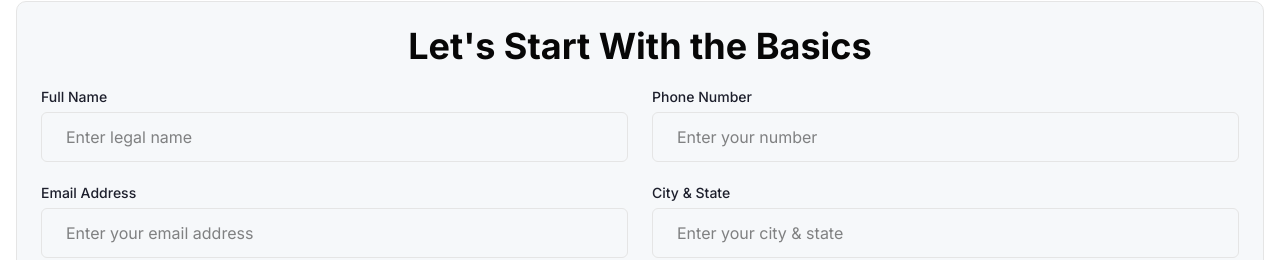
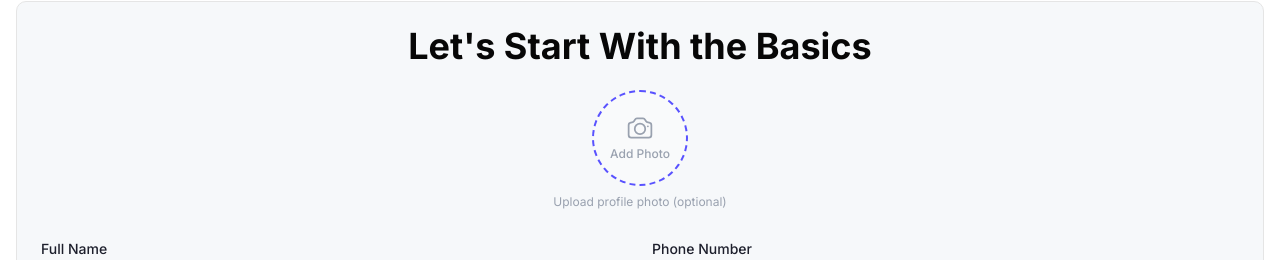
Before and after one commit to backbencherstudio/charlotte_spitz_front_end, a Next.js app: page /personal-info in a window 1280 px wide. Shown: the part 295-555 px from the top of the page. Built offline with nearby package versions, Linux system fonts and the light colour scheme; no server answers.

Commit message:
Add image.

```diff
--- a/components/PersonalInfo/Steps/PersonalInfoStep.tsx
+++ b/components/PersonalInfo/Steps/PersonalInfoStep.tsx
@@ -10,7 +10,8 @@
   SelectTrigger,
   SelectValue,
 } from "@/components/ui/select";
-import { useEffect } from "react";
+import Image from "next/image";
+import { useEffect, useRef, useState } from "react";
 import { useForm } from "react-hook-form";
 
 interface PersonalInfoData {
@@ -35,7 +36,6 @@
   onUpdate,
   onSnapshot,
 }: PersonalInfoStepProps) {
-  // Use React Hook Form
   const {
     register,
     handleSubmit,
@@ -46,14 +46,35 @@
     defaultValues: data,
   });
 
-  // Provide a snapshot getter to parent so it can pull latest values on navigation
+  const [profileImage, setProfileImage] = useState<string | null>(null);
+  const fileInputRef = useRef<HTMLInputElement>(null);
+
   useEffect(() => {
     onSnapshot?.(() => getValues());
     // eslint-disable-next-line react-hooks/exhaustive-deps
   }, []);
 
   const onSubmit = (formData: PersonalInfoData) => {
-    onUpdate(formData);
+    const data = {
+      ...formData,
+      profileImage
+    }
+    onUpdate(data);
+  };
+
+  const handleImageChange = (e: React.ChangeEvent<HTMLInputElement>) => {
+    const file = e.target.files?.[0];
+    if (file) {
+      const reader = new FileReader();
+      reader.onloadend = () => {
+        setProfileImage(reader.result as string);
+      };
+      reader.readAsDataURL(file);
+    }
+  };
+
+  const handleCircleClick = () => {
+    fileInputRef.current?.click();
   };
 
   return (
@@ -61,6 +82,84 @@
       <h2 className="text-2xl md:text-4xl text-[#070707] font-bold mb-6 text-center">
         Let&apos;s Start With the Basics
       </h2>
+
+      {/* Profile Photo Upload */}
+      <div className="flex flex-col items-center mb-8">
+        <div
+          onClick={handleCircleClick}
+          className="relative w-24 h-24 rounded-full border-2 border-dashed border-[#5952FF] cursor-pointer overflow-hidden flex items-center justify-center bg-gray-50 hover:bg-gray-100 transition-colors group"
+          title="Click to upload photo"
+        >
+          {profileImage ? (
+            <img
+              src={profileImage}
+              alt="Profile preview"
+              className="w-full h-full object-cover"
+            />
+          ) : (
+            <div className="flex flex-col items-center justify-center text-gray-400 group-hover:text-[#5952FF] transition-colors">
+              {/* Camera icon */}
+              <svg
+                xmlns="http://www.w3.org/2000/svg"
+                className="w-7 h-7 mb-1"
+                fill="none"
+                viewBox="0 0 24 24"
+                stroke="currentColor"
+                strokeWidth={1.5}
+              >
+                <path
+                  strokeLinecap="round"
+                  strokeLinejoin="round"
+                  d="M6.827 6.175A2.31 2.31 0 015.186 7.23c-.38.054-.757.112-1.134.175C2.999 7.58 2.25 8.507 2.25 9.574V18a2.25 2.25 0 002.25 2.25h15A2.25 2.25 0 0021.75 18V9.574c0-1.067-.75-1.994-1.802-2.169a47.865 47.865 0 00-1.134-.175 2.31 2.31 0 01-1.64-1.055l-.822-1.316a2.192 2.192 0 00-1.736-1.039 48.774 48.774 0 00-5.232 0 2.192 2.192 0 00-1.736 1.039l-.821 1.316z"
+                />
+                <path
+                  strokeLinecap="round"
+                  strokeLinejoin="round"
+                  d="M16.5 12.75a4.5 4.5 0 11-9 0 4.5 4.5 0 019 0zM18.75 10.5h.008v.008h-.008V10.5z"
+                />
+              </svg>
+              <span className="text-xs font-medium">Add Photo</span>
+            </div>
+          )}
+
+          {/* Overlay on hover when image is present */}
+          {profileImage && (
+            <div className="absolute inset-0 bg-black/40 opacity-0 group-hover:opacity-100 transition-opacity flex items-center justify-center">
+              <svg
+                xmlns="http://www.w3.org/2000/svg"
+                className="w-6 h-6 text-white"
+                fill="none"
+                viewBox="0 0 24 24"
+                stroke="currentColor"
+                strokeWidth={1.5}
+              >
+                <path
+                  strokeLinecap="round"
+                  strokeLinejoin="round"
+                  d="M6.827 6.175A2.31 2.31 0 015.186 7.23c-.38.054-.757.112-1.134.175C2.999 7.58 2.25 8.507 2.25 9.574V18a2.25 2.25 0 002.25 2.25h15A2.25 2.25 0 0021.75 18V9.574c0-1.067-.75-1.994-1.802-2.169a47.865 47.865 0 00-1.134-.175 2.31 2.31 0 01-1.64-1.055l-.822-1.316a2.192 2.192 0 00-1.736-1.039 48.774 48.774 0 00-5.232 0 2.192 2.192 0 00-1.736 1.039l-.821 1.316z"
+                />
+                <path
+                  strokeLinecap="round"
+                  strokeLinejoin="round"
+                  d="M16.5 12.75a4.5 4.5 0 11-9 0 4.5 4.5 0 019 0z"
+                />
+              </svg>
+            </div>
+          )}
+        </div>
+
+        <input
+          ref={fileInputRef}
+          type="file"
+          accept="image/*"
+          className="hidden"
+          onChange={handleImageChange}
+        />
+
+        <p className="mt-2 text-xs text-gray-400">
+          {profileImage ? "Click to change photo" : "Upload profile photo (optional)"}
+        </p>
+      </div>
 
       <form onSubmit={handleSubmit(onSubmit)}>
         <div className="grid grid-cols-1 md:grid-cols-2 gap-6 mb-6">
@@ -178,6 +277,7 @@
               </span>
             )}
           </div>
+
           <div>
             <Label
               htmlFor="resumeType"
@@ -236,32 +336,6 @@
             />
           </div>
 
-          {/* <div className="md:col-span-2">
-            <Label
-              htmlFor="summary"
-              className="block mb-2 font-medium text-headerColor"
-            >
-              Website/Portfolio URL (optional)
-            </Label>
-            <input
-              id="websiteUrl"
-              {...register("websiteUrl")}
-              className="w-full px-6 py-3 border rounded-sm focus:outline-none focus:ring-2 focus:ring-[#5952FF]"
-            />
-          </div> */}
-          {/* <div className="md:col-span-2">
-            <Label
-              htmlFor="summary"
-              className="block mb-2 font-medium text-headerColor"
-            >
-              Professional Summary/Objective (optional)
-            </Label>
-            <input
-              id="websiteUrl"
-              {...register('websiteUrl')}
-              className="w-full px-6 py-3 border rounded-sm focus:outline-none focus:ring-2 focus:ring-[#5952FF]"
-            />
-          </div> */}
           <div className="md:col-span-2">
             <Label
               htmlFor="summary"
--- a/components/dashboard/submissions/ResumeDownload3.tsx
+++ b/components/dashboard/submissions/ResumeDownload3.tsx
@@ -468,7 +468,7 @@
           {/* Contact Section with Profile Picture */}
           <View style={styles.contactSection}>
             {/* Profile Picture Placeholder */}
-            {/* <View style={styles.profileImage} /> */}
+            {styles.profileImage ? <View style={styles?.profileImage} /> : null}
 
             {/* Contact Information */}
             <View style={styles.contactInfo}>
--- a/components/dashboard/submissions/ResumeDownloadModal.tsx
+++ b/components/dashboard/submissions/ResumeDownloadModal.tsx
@@ -26,7 +26,7 @@
 
   const apiItem = submissionData?.data?.[0];
 
-  console.log(" ------------>", apiItem);
+  // console.log(" ------------>", apiItem);
 
   const downloadAsPdf = async () => {
     const blob = await pdf(<ResumePDF apiItem={apiItem} />).toBlob();
--- a/next.config.ts
+++ b/next.config.ts
@@ -1,16 +1,19 @@
-import type { NextConfig } from "next";
-
-const nextConfig: NextConfig = {
-  /* config options here */
+/** @type {import('next').NextConfig} */
+const nextConfig = {
   images: {
-    // Allow images from any domain
+    dangerouslyAllowSVG: true,
+    unoptimized: true,
     remotePatterns: [
+      {
+        protocol: "http",
+        hostname: "**",
+      },
       {
         protocol: "https",
         hostname: "**",
-       },
+      },
     ],
   },
 };
 
-export default nextConfig;
+module.exports = nextConfig;
```
